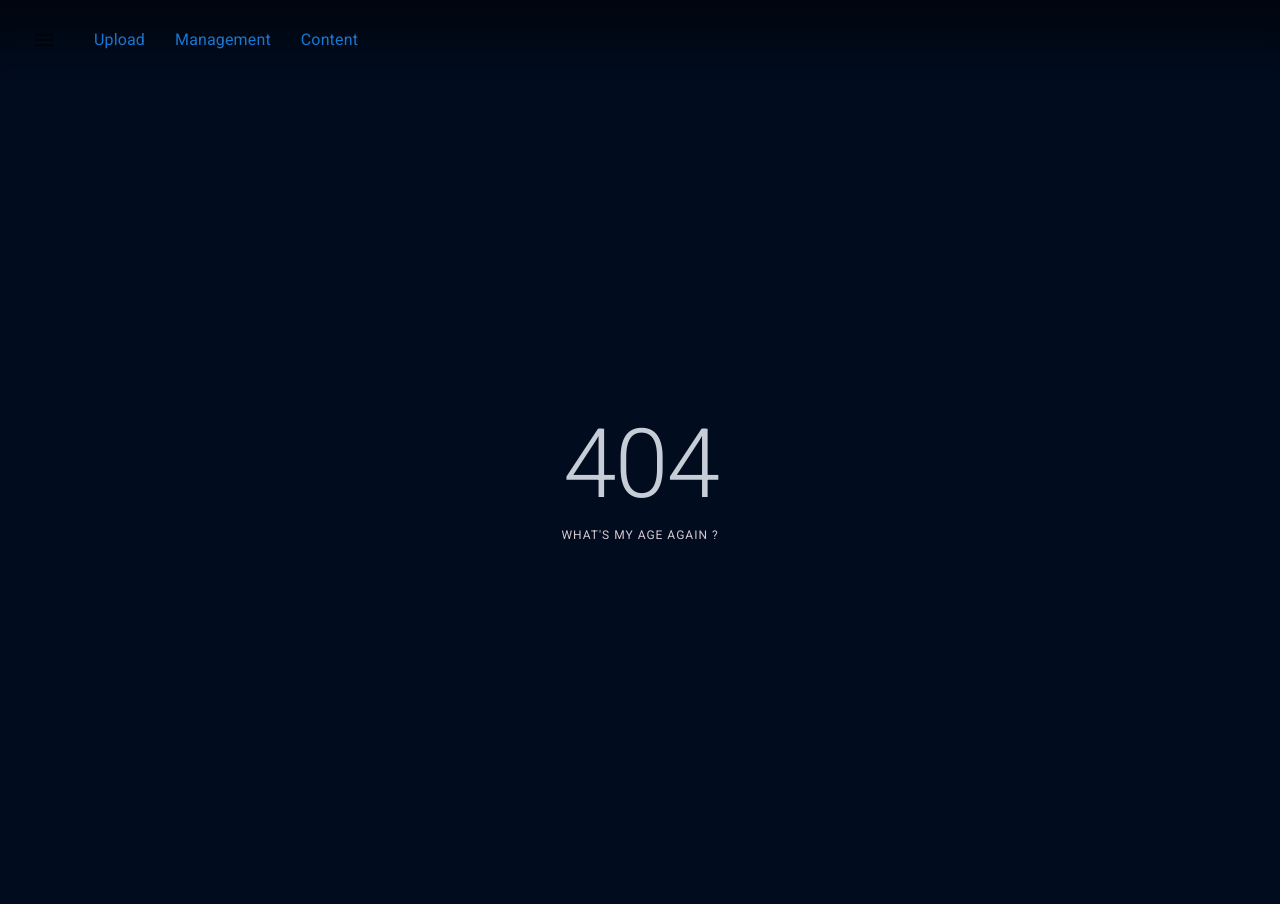
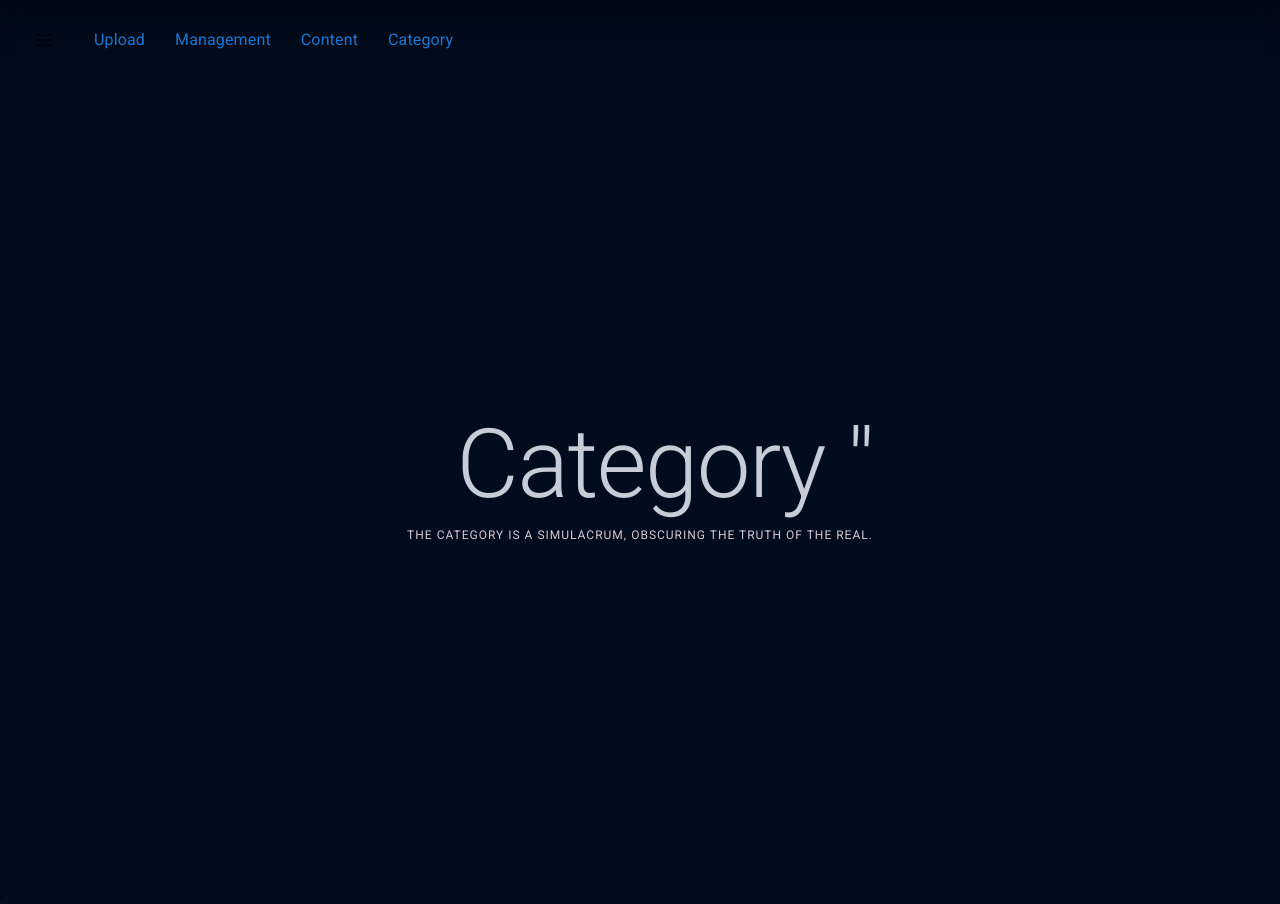
Before and after one commit to JasonJTW/Gaze, a React (Vite) app in the folder client/: page /category in a window 1280 px wide. Before the commit this address had no page. Before the commit the page ends 880 px from the top, so only its background shows below. Built offline with nearby package versions, Linux system fonts and the light colour scheme.

Commit message:
feat(LazyLoading): Implement image lazy loading in <Management.tsx>

```diff
--- a/client/package.json
+++ b/client/package.json
@@ -17,8 +17,10 @@
     "@fontsource/roboto": "^5.0.13",
     "@mui/icons-material": "^5.15.21",
     "@mui/material": "^5.15.21",
+    "@types/react-lazy-load-image-component": "^1.6.4",
     "react": "^18.2.0",
     "react-dom": "^18.2.0",
+    "react-lazy-load-image-component": "^1.6.2",
     "react-router-dom": "^6.23.1"
   },
   "devDependencies": {
--- a/client/src/components/Nav.tsx
+++ b/client/src/components/Nav.tsx
@@ -12,7 +12,7 @@ import { Link as RouterLink } from "react-router-dom";
 
 import MenuIcon from "@mui/icons-material/Menu";
 
-const pages = ["Upload", "Management", "Content"];
+const pages = ["Upload", "Management", "Content", "Category"];
 
 interface Props {
   /**
@@ -53,7 +53,7 @@ function Nav() {
         styleOverrides: {
           root: {
             background:
-              "linear-gradient(180deg, rgba(0, 0, 0, 0.5) 0%, rgba(0, 0, 0, 0) 100%)",
+              "linear-gradient(180deg, rgba(0, 0, 0, 0.3) 0%, rgba(0, 0, 0, 0) 100%)",
             backdropFilter: "blur(10px)",
             boxShadow: "none",
             // minHeight: "100px",
--- a/client/src/main.tsx
+++ b/client/src/main.tsx
@@ -5,7 +5,12 @@ import Error from "./routes/Error.tsx";
 import Management from "./routes/Management.tsx";
 import { createBrowserRouter, RouterProvider } from "react-router-dom";
 import "./index.css";
-import { createTheme, ThemeProvider, CssBaseline } from "@mui/material";
+import {
+  createTheme,
+  ThemeProvider,
+  CssBaseline,
+  GlobalStyles,
+} from "@mui/material";
 import Layout from "./components/Layout.tsx";
 import "@fontsource/roboto/300.css";
 import "@fontsource/roboto/400.css";
@@ -13,6 +18,7 @@ import "@fontsource/roboto/500.css";
 import "@fontsource/roboto/700.css";
 import Content from "./routes/Content.tsx";
 import SignIn from "./routes/Signin.tsx";
+import Category from "./routes/Category.tsx";
 const theme = createTheme({
   palette: {
     background: {
@@ -20,12 +26,33 @@ const theme = createTheme({
     },
   },
 });
+const globalStyles = (
+  <GlobalStyles
+    styles={{
+      "::-webkit-scrollbar": {
+        width: "12px",
+      },
+      "::-webkit-scrollbar-track": {
+        background: "#030c1d",
+      },
+      "::-webkit-scrollbar-thumb": {
+        backgroundColor: "#d6c9d0",
+        borderRadius: "10px",
+        border: "2px solid #f1f1f1",
+      },
+      "::-webkit-scrollbar-thumb:hover": {
+        background: "#555",
+      },
+    }}
+  />
+);
 const router = createBrowserRouter([
   {
     path: "/",
     element: (
       <ThemeProvider theme={theme}>
         <CssBaseline />
+        {globalStyles}
         <Layout />,
       </ThemeProvider>
     ),
@@ -47,6 +74,7 @@ const router = createBrowserRouter([
         path: "/signin",
         element: <SignIn />,
       },
+      { path: "/category", element: <Category /> },
     ],
   },
 ]);
--- /dev/null
+++ b/client/src/routes/Category.tsx
@@ -0,0 +1,72 @@
+import {
+  ThemeProvider,
+  createTheme,
+  Container,
+  Typography,
+} from "@mui/material";
+
+function Category() {
+  const theme = createTheme({
+    components: {
+      MuiContainer: {
+        styleOverrides: {
+          root: {
+            backgroundColor: "#010c1e",
+          },
+        },
+      },
+      MuiButton: {
+        defaultProps: {
+          disableRipple: true,
+          variant: "outlined",
+          color: "primary",
+        },
+        styleOverrides: {
+          root: {
+            // padding: "4px",
+            borderRadius: "10px",
+            minWidth: "30px",
+          },
+        },
+      },
+    },
+  });
+
+  return (
+    <>
+      <ThemeProvider theme={theme}>
+        <Container
+          sx={{
+            minHeight: "100%",
+            minWidth: "100%",
+            margin: 0,
+            display: "flex",
+            flexDirection: "column",
+            justifyContent: "center",
+            alignItems: "center",
+          }}
+        >
+          <Container
+            sx={{
+              display: "flex",
+              width: "auto",
+              flexDirection: "column",
+              justifyContent: "center",
+              alignItems: "flex-end",
+              minHeight: "400px",
+            }}
+          >
+            <Typography variant="h1" sx={{ color: "#c6cdd7" }}>
+              Category "
+            </Typography>
+            <Typography variant="overline" sx={{ color: "#d6c9d0" }}>
+              The category is a simulacrum, obscuring the truth of the real.
+            </Typography>
+          </Container>
+        </Container>
+      </ThemeProvider>
+    </>
+  );
+}
+
+export default Category;
--- a/client/src/routes/Management.tsx
+++ b/client/src/routes/Management.tsx
@@ -5,8 +5,16 @@ import {
   Typography,
   ImageList,
   ImageListItem,
+  // ListSubheader,
   Button,
 } from "@mui/material";
+import React from "react";
+import {
+  LazyLoadImage,
+  trackWindowScroll,
+  ScrollPosition,
+} from "react-lazy-load-image-component";
+import "react-lazy-load-image-component/src/effects/blur.css";
 import { Link as RouterLink } from "react-router-dom";
 import { useEffect, useState } from "react";
 const hostName = import.meta.env.VITE_ServerHostName;
@@ -18,6 +26,10 @@ export default function Management() {
     category: string | null;
     original_name: string;
     exif: object | null;
+  }
+  interface ImageItemProps {
+    item: DataItem;
+    scrollPosition: ScrollPosition; // 或者你可以使用更具体的类型
   }
 
   const [data, setData] = useState<DataItem[]>([]);
@@ -38,7 +50,6 @@ export default function Management() {
         },
         styleOverrides: {
           root: {
-            // padding: "4px",
             borderRadius: "10px",
             minWidth: "30px",
           },
@@ -73,6 +84,78 @@ export default function Management() {
   useEffect(() => {
     getData();
   }, []);
+
+  //* Custom ImageList Item
+  const ImageItem: React.FC<ImageItemProps> = ({ item, scrollPosition }) => {
+    return (
+      <ImageListItem
+        key={item.id}
+        sx={{
+          position: "relative",
+          transition: "0.2s ease-in-out",
+          willChange: "border",
+          border: "1px solid #ccc",
+          // borderRadius: "20px",
+          // overflow: "hidden",
+          "&:hover": {
+            // border: "1px solid #ccc",
+          },
+          "&:hover img": {
+            // opacity: 0.5,
+            // filter: "blur(5px)",
+            // willChange: "filter",
+          },
+          "&:hover button": {
+            opacity: 1,
+            right: 5,
+            top: 5,
+            willChange: "opacity, right, top",
+          },
+        }}
+      >
+        <RouterLink to={`/Content?id=${item.id}`}>
+          <LazyLoadImage
+            src={item.url}
+            // height="auto"
+            // width="100%"
+            effect="blur"
+            placeholderSrc={item.url}
+            scrollPosition={scrollPosition}
+            style={{
+              // borderRadius: "20px",
+              // transition: "0.2s ease-in-out",
+              // willChange: "opacity, filter",
+              width: "100%",
+              height: "auto",
+              display: "block",
+              objectFit: "cover",
+            }}
+          />
+        </RouterLink>
+        <Button
+          color="primary"
+          variant="contained"
+          sx={{
+            position: "absolute",
+            right: 0,
+            top: 0,
+            opacity: 0,
+            transition: "0.2s ease-in-out",
+          }}
+          onClick={(e: React.MouseEvent) => {
+            e.stopPropagation();
+            alert(`Delete ${item.original_name}?`);
+          }}
+        >
+          x
+        </Button>
+      </ImageListItem>
+    );
+  };
+
+  // Wrap the ImageItem component with trackWindowScroll
+  const ScrollableImageItem = trackWindowScroll(ImageItem);
+
   return (
     <>
       <ThemeProvider theme={theme}>
@@ -114,65 +197,27 @@ export default function Management() {
               maxWidth: "1200px",
             }}
           >
-            {data.map((item, index) => (
-              <ImageListItem
-                key={index}
+            {/* FIXME: ListSubheader's width full width   */}
+            {/* <ImageListItem
+              key="Subheader"
+              cols={3}
+              sx={{
+                width: "100%",
+              }}
+            >
+              <ListSubheader
+                component="div"
+                color="primary"
                 sx={{
-                  position: "relative",
-                  transition: "0.2s ease-in-out",
-                  willChange: "border",
-                  border: "1px solid transparent",
-                  borderRadius: "20px",
-                  "&:hover": {
-                    border: "1px solid #ccc",
-                    borderRadius: "20px",
-                  },
-                  "&:hover img": {
-                    opacity: 0.5,
-                    filter: "blur(5px)",
-                    willChange: "opacity, filter",
-                  },
-                  "&:hover button": {
-                    opacity: 1,
-                    right: 5,
-                    top: 5,
-                    willChange: "opacity, right, top",
-                  },
+                  backgroundColor: "#010c1e",
                 }}
               >
-                <RouterLink to={`/Content?id=${item.id}`}>
-                  <img
-                    src={item.url}
-                    loading="lazy"
-                    alt={item.original_name}
-                    style={{
-                      borderRadius: "20px",
-                      transition: "0.2s ease-in-out",
-                      willChange: "opacity, filter",
-                      width: "100%",
-                      height: "auto",
-                      display: "block",
-                    }}
-                  />
-                </RouterLink>
-                <Button
-                  color="primary"
-                  variant="contained"
-                  sx={{
-                    position: "absolute",
-                    right: 0,
-                    top: 0,
-                    opacity: 0,
-                    transition: "0.2s ease-in-out",
-                  }}
-                  onClick={(e: React.MouseEvent) => {
-                    e.stopPropagation();
-                    alert(`Delete ${item.original_name}?`);
-                  }}
-                >
-                  x
-                </Button>
-              </ImageListItem>
+                Portraits
+              </ListSubheader>
+            </ImageListItem> */}
+
+            {data.map((item, index) => (
+              <ScrollableImageItem key={index} item={item} />
             ))}
           </ImageList>
         </Container>
```
Also changed, not shown: client/src/index.css (+27 -0 lines), 1 other file (tests, documents, lock files or other folders).
